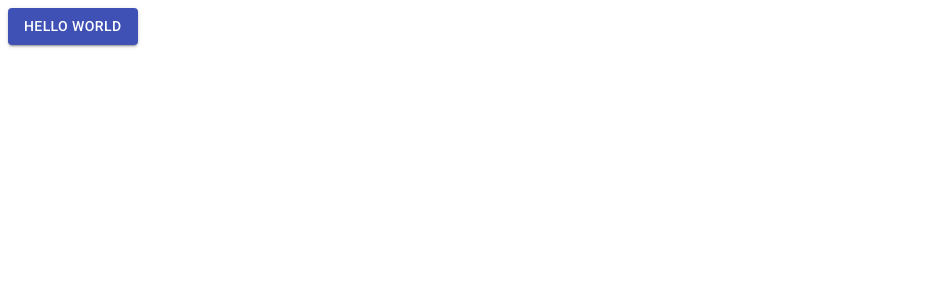
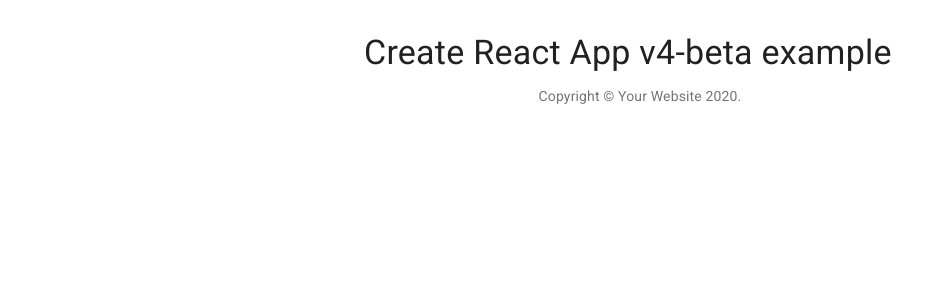
Before and after one commit to SentadMedia/red-suite, a React app: page / in a window 1280 px wide. Shown: the top 300 px of the page, without its empty margins (0-947 px from the left). Built offline with nearby package versions, Linux system fonts and the light colour scheme.

Commit message:
example page

```diff
--- a/public/index.html
+++ b/public/index.html
@@ -3,13 +3,14 @@
   <head>
     <meta charset="utf-8" />
     <link rel="icon" href="%PUBLIC_URL%/favicon.ico" />
-    <meta name="viewport" content="width=device-width, initial-scale=1" />
+    <meta name="viewport" content="minimum-scale=1, initial-scale=1, width=device-width, shrink-to-fit=no" />
+    <!-- <meta name="viewport" content="width=device-width, initial-scale=1" /> -->
     <meta name="theme-color" content="#000000" />
     <meta
       name="description"
       content="Web site created using create-react-app"
     />
-    <link rel="apple-touch-icon" href="%PUBLIC_URL%/logo192.png" />
+    <!-- <link rel="apple-touch-icon" href="%PUBLIC_URL%/logo192.png" /> -->
     <!--
       manifest.json provides metadata used when your web app is installed on a
       user's mobile device or desktop. See https://developers.google.com/web/fundamentals/web-app-manifest/
--- a/src/App.tsx
+++ b/src/App.tsx
@@ -1,11 +1,33 @@
 import React from 'react';
-import Button from '@material-ui/core/Button';
+import Container from '@material-ui/core/Container';
+import Typography from '@material-ui/core/Typography';
+import Box from '@material-ui/core/Box';
+import Link from '@material-ui/core/Link';
+
+function Copyright() {
+  return (
+    <Typography variant="body2" color="textSecondary" align="center">
+      {'Copyright © '}
+      <Link color="inherit" href="https://material-ui.com/">
+        Your Website
+      </Link>{' '}
+      {new Date().getFullYear()}
+      {'.'}
+    </Typography>
+  );
+}
 
 const App: React.FC = () => {
   return (
-    <Button variant="contained" color="primary">
-      Hello World
-    </Button>
+    <Container maxWidth="sm">
+      <Box my={4}>
+        <Typography variant="h4" component="h1" gutterBottom>
+          Create React App v4-beta example
+        </Typography>
+        {/* <ProTip /> */}
+        <Copyright />
+      </Box>
+    </Container>
   );
 }
 
--- a/src/index.tsx
+++ b/src/index.tsx
@@ -1,10 +1,20 @@
 import React from 'react';
 import ReactDOM from 'react-dom';
 import 'typeface-roboto';  // TODO check
+import CssBaseline from '@material-ui/core/CssBaseline';
+import { ThemeProvider } from '@material-ui/core/styles';
+
 import App from './App';
+import theme from './theme';
 import * as serviceWorker from './serviceWorker';
 
-ReactDOM.render(<App />, document.getElementById('root'));
+ReactDOM.render(
+    <ThemeProvider theme={theme}>
+        <CssBaseline />
+        <App />
+    </ThemeProvider>,
+    document.getElementById('root')
+);
 
 // If you want your app to work offline and load faster, you can change
 // unregister() to register() below. Note this comes with some pitfalls.
--- /dev/null
+++ b/src/theme.tsx
@@ -0,0 +1,22 @@
+import { red } from '@material-ui/core/colors';
+import { createMuiTheme } from '@material-ui/core/styles';
+
+// A custom theme for this app
+const theme = createMuiTheme({
+  palette: {
+    primary: {
+      main: '#556cd6',
+    },
+    secondary: {
+      main: '#19857b',
+    },
+    error: {
+      main: red.A400,
+    },
+    background: {
+      default: '#fff',
+    },
+  },
+});
+
+export default theme;
```
Also changed, not shown: public/manifest.json.
